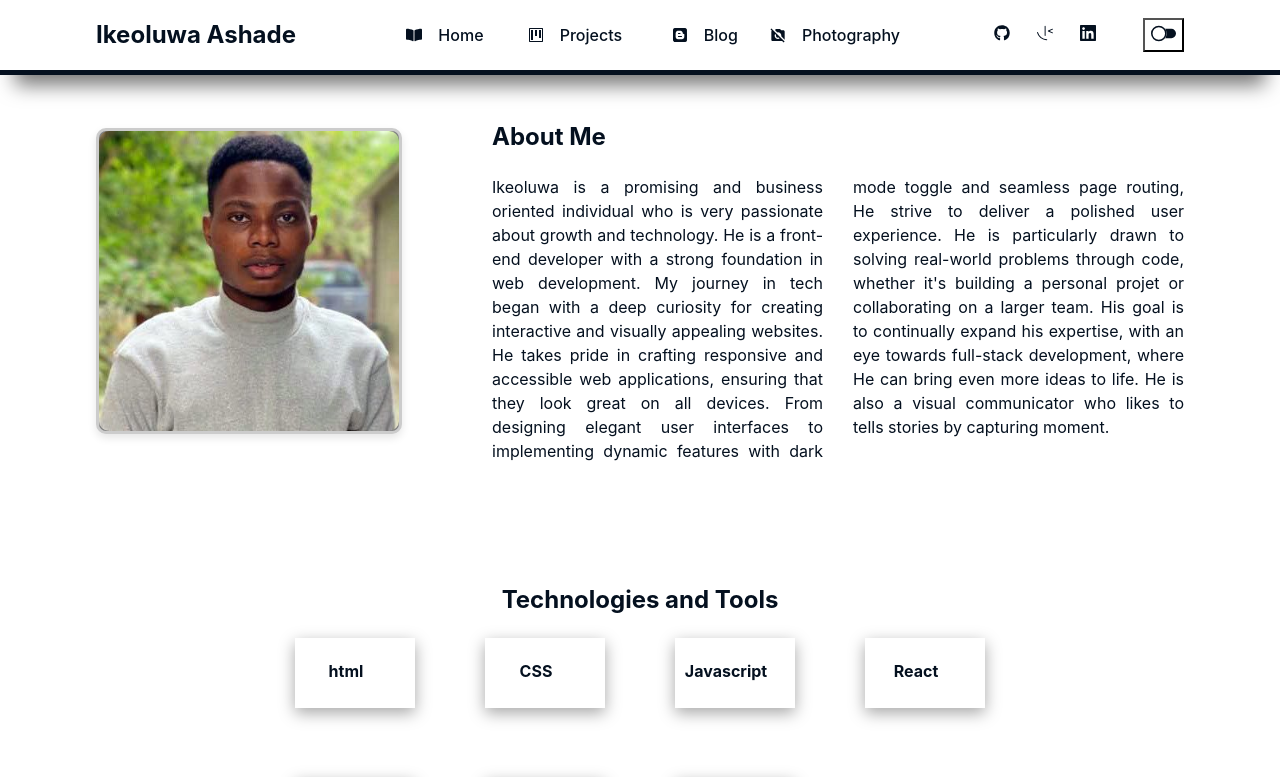
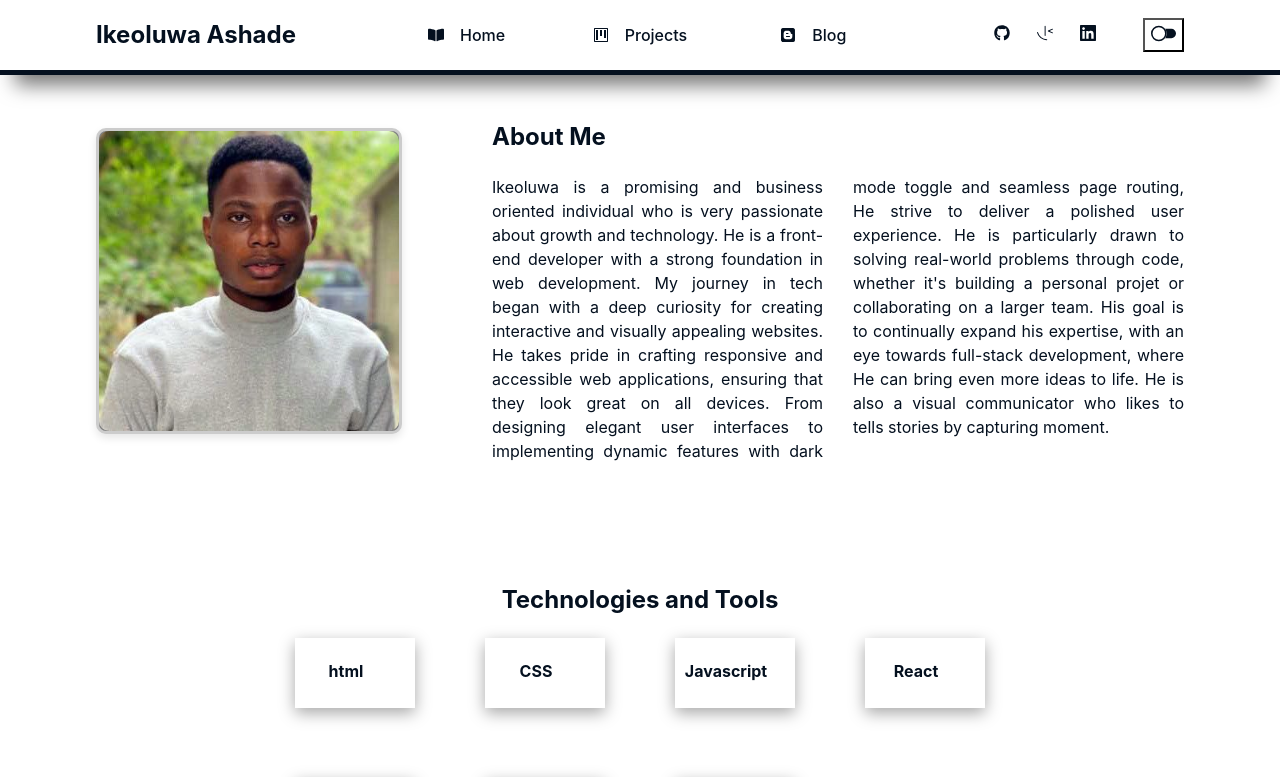
Before and after one commit to IkeoluwaAshade/ikeoluwaashade.com, a React (Vite) app: page / in a window 1280 px wide. Shown: the top 777 px of the page. Built offline with nearby package versions, Linux system fonts and the light colour scheme.

Commit message:
Temporary removal of photography Page

```diff
--- a/src/components/static/Header.jsx
+++ b/src/components/static/Header.jsx
@@ -37,10 +37,10 @@ const Header = () => {
               <FaBlogger />
               <StyledLink to='/blog'><span>Blog</span></StyledLink>
             </Nav>
-            <Nav>
+            {/* <Nav>
               <MdNoPhotography />
               <StyledLink to='/photography'><span>Photography</span></StyledLink>
-            </Nav>
+            </Nav> */}
           </NavDiv>
           <Socials>
             <IconContainer>
--- a/src/components/static/SideBar.jsx
+++ b/src/components/static/SideBar.jsx
@@ -33,9 +33,9 @@ const SideBar = () => {
                     <span><StyledLink to='/blog'>Blog</StyledLink></span>
                 </Navs>
 
-                <Navs onClick={() => {setToggle(false)}}>
+                {/* <Navs onClick={() => {setToggle(false)}}>
                 <span><StyledLink to='/photography'>Photography</StyledLink></span>
-                </Navs>
+                </Navs> */}
 
             </NavDiv>
 
--- a/src/router/Router.jsx
+++ b/src/router/Router.jsx
@@ -12,7 +12,7 @@ export const mainRoute = createBrowserRouter([
       { path: '/', element: <Home /> },
       { path: '/project', element: <Project /> },
       { path: '/blog', element: <Blog /> },
-      { path: '/photography', element: <Photography /> },
+      // { path: '/photography', element: <Photography /> },
     ],
   },
 ]);
```
